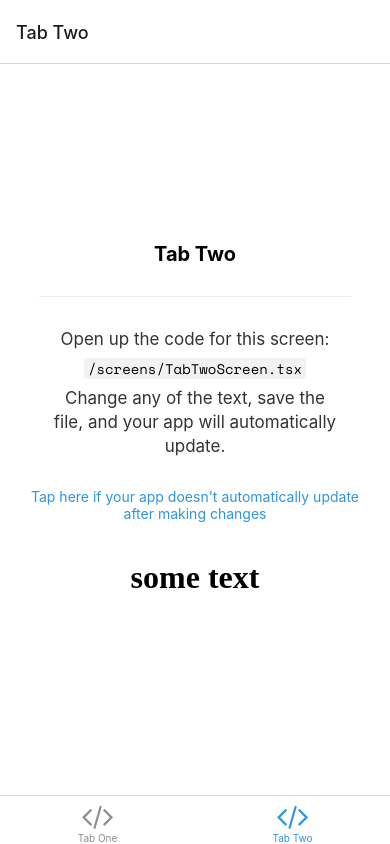
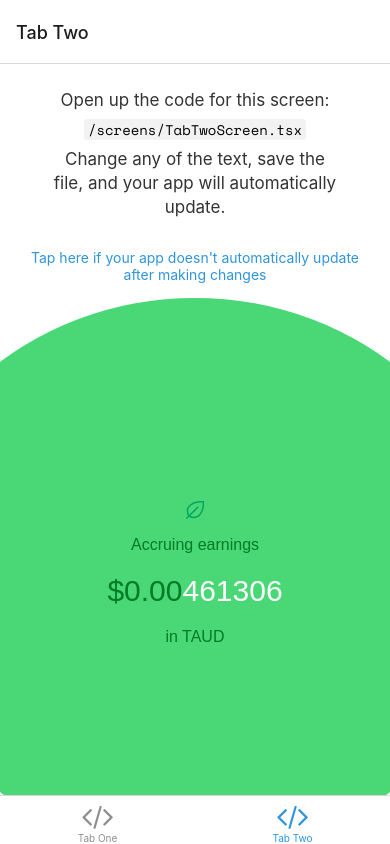
Before and after one commit to tomdonohoe-fin/bliss-mode-expo, a React Native app: screen /TabTwo in a window 390 px wide. Built offline with nearby package versions, Linux system fonts and the light colour scheme; what expo-linking would draw is missing.

Commit message:
Update WebOnly.tsx (#5)

```diff
--- a/components/WebOnly.tsx
+++ b/components/WebOnly.tsx
@@ -1,5 +1,59 @@
 import * as React from 'react';
+import { useWalletAccounts } from '../hooks/useWalletAccounts';
 
 export default function WebOnly() {
-    return <h1>some text</h1>
+
+    const accountData = useWalletAccounts();
+
+    const resAccount = accountData.accounts.accounts.find(
+        (acc) => acc.currency === 'TAUD',
+        );
+
+    const [seconds, setSeconds] = React.useState(464381);
+
+    React.useEffect(() => {
+        if (seconds > 0) {
+            setTimeout(() => setSeconds(seconds - 123), 200);
+        }
+    });
+
+    return <div>
+        <div style={animatedBlob}>
+            <svg width="24" height="24" viewBox="0 0 24 24" fill="none" >
+                <path
+                d="M15 9L3.75 20.25M6 18C1.5 10.5 7.5 3 20.25 3.75 21 16.5 13.5 22.5 6 18z"
+                stroke={'#00A861'}
+                strokeWidth={1.5}
+                strokeLinecap="round"
+                strokeLinejoin="round"
+                />
+            </svg>
+            <div style={items}>Accruing earnings</div>
+            <div style={bigNumbers}>${resAccount.balance.amount}<span style={animatedCounter}>{seconds}</span></div>
+            <div style={items}>in TAUD</div>
+        </div>
+    </div>
 }
+
+const animatedBlob = {
+    backgroundColor: '#4AD876',
+    color: '#007B26',
+    padding: '200px',
+    borderRadius: '50%',
+    textAlign: 'center',
+    fontFamily: 'sans-serif',
+    width: '212px'
+}
+
+const items = {
+    padding: '10px'
+}
+
+const bigNumbers = {
+    fontSize: '30px',
+    padding: '10px'
+}
+
+const animatedCounter = {
+    color: '#FFF'
+}
```
